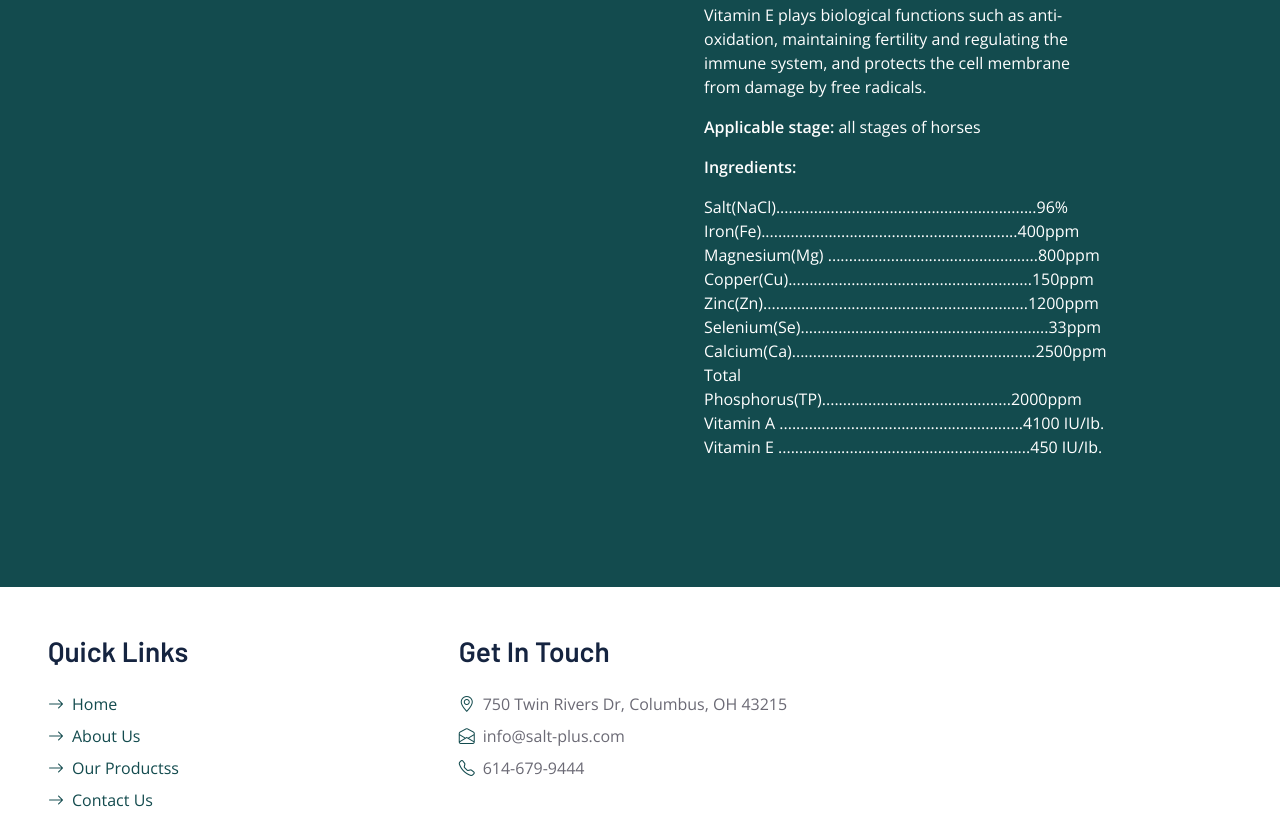
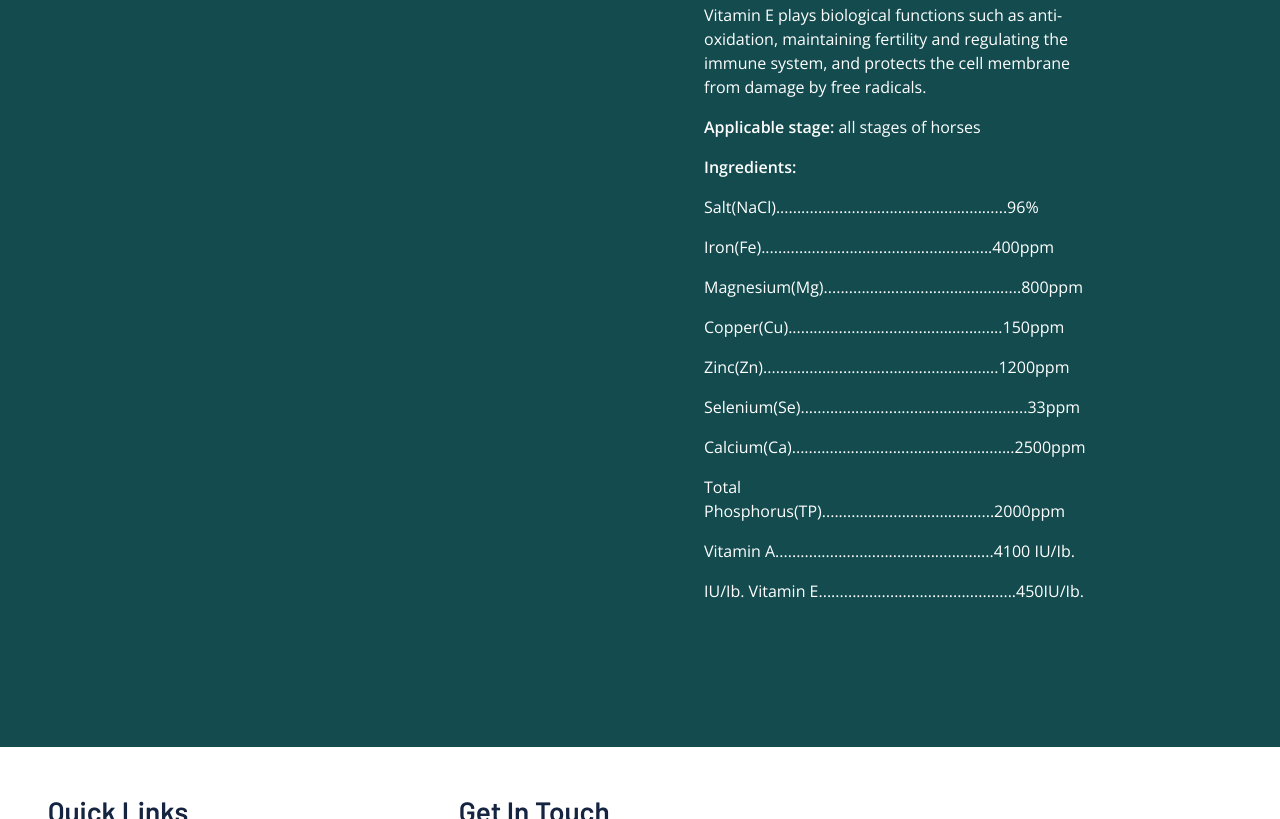
Before and after one commit to wangerde/salt-plus, a website with bundled scripts: page equine.html in a window 1280 px wide. Shown: the part 744-1563 px from the top of the page. Built offline with nearby package versions, Linux system fonts and the light colour scheme.

Commit message:
updated by Xin

```diff
--- a/equine.html
+++ b/equine.html
@@ -140,21 +140,56 @@
                   </p>
                   <p><b>Applicable stage:</b> all stages of horses</p>
                   <p><b>Ingredients:</b></p>
-                  Salt(NaCl)..............................................................96%
-                  Iron(Fe).............................................................400ppm
-                  Magnesium(Mg)
-                  ..................................................800ppm
-                  Copper(Cu)..........................................................150ppm
-                  Zinc(Zn)...............................................................1200ppm
-                  Selenium(Se)...........................................................33ppm
-                  Calcium(Ca)..........................................................2500ppm
-                  Total
-                  Phosphorus(TP).............................................2000ppm
-                  Vitamin A
-                  ..........................................................4100
-                  IU/Ib. Vitamin E
-                  ............................................................450
-                  IU/Ib.
+                  <p>
+                    Salt(NaCl)..............<span class="mobile-remove"
+                      >.........................................</span
+                    >96%
+                  </p>
+                  <p>
+                    Iron(Fe)................<span class="mobile-remove"
+                      >.......................................</span
+                    >400ppm
+                  </p>
+                  <p>
+                    Magnesium(Mg)...........<span class="mobile-remove"
+                      >....................................</span
+                    >800ppm
+                  </p>
+                  <p>
+                    Copper(Cu)..............<span class="mobile-remove"
+                      >.....................................</span
+                    >150ppm
+                  </p>
+                  <p>
+                    Zinc(Zn)................<span class="mobile-remove"
+                      >........................................</span
+                    >1200ppm
+                  </p>
+                  <p>
+                    Selenium(Se)............<span class="mobile-remove"
+                      >..........................................</span
+                    >33ppm
+                  </p>
+                  <p>
+                    Calcium(Ca).............<span class="mobile-remove"
+                      >........................................</span
+                    >2500ppm
+                  </p>
+                  <p>
+                    Total Phosphorus(TP)....<span class="mobile-remove"
+                      >.....................................</span
+                    >2000ppm
+                  </p>
+                  <p>
+                    Vitamin A...............<span class="mobile-remove"
+                      >.....................................</span
+                    >4100 IU/Ib.
+                  </p>
+                  <p>
+                    IU/Ib. Vitamin E........<span class="mobile-remove"
+                      >.......................................</span
+                    >450IU/Ib.
+                  </p>
                 </div>
               </div>
             </div>
--- a/scss/bootstrap/scss/home.scss
+++ b/scss/bootstrap/scss/home.scss
@@ -136,4 +136,8 @@
   .product-item {
     height: 300px;
   }
+
+  .mobile-remove {
+    display: none;
+  }
 }
```
Also changed, not shown: fertility.html (+10 -13 lines), universal.html (+34 -15 lines), css/main.css.
